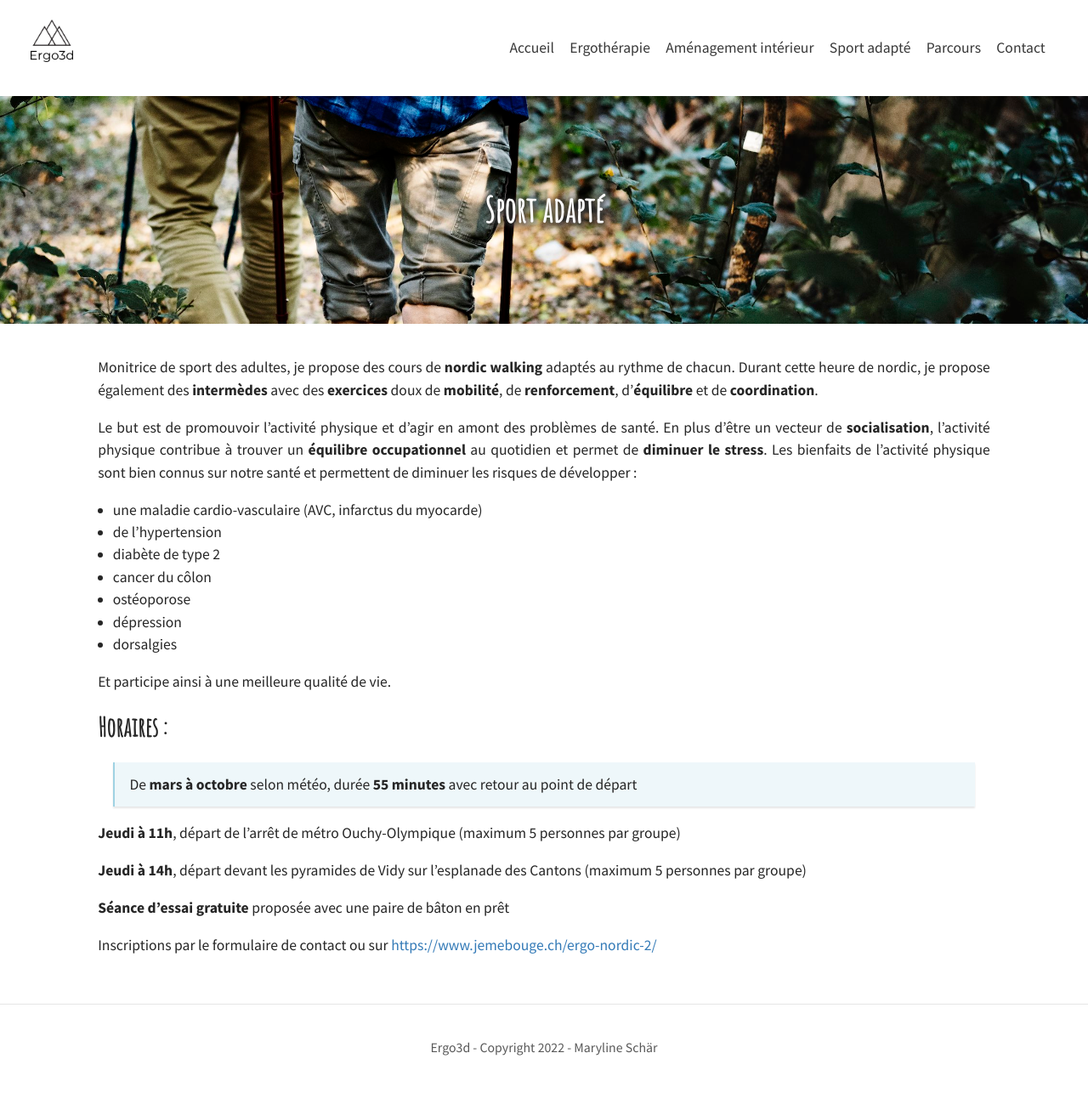
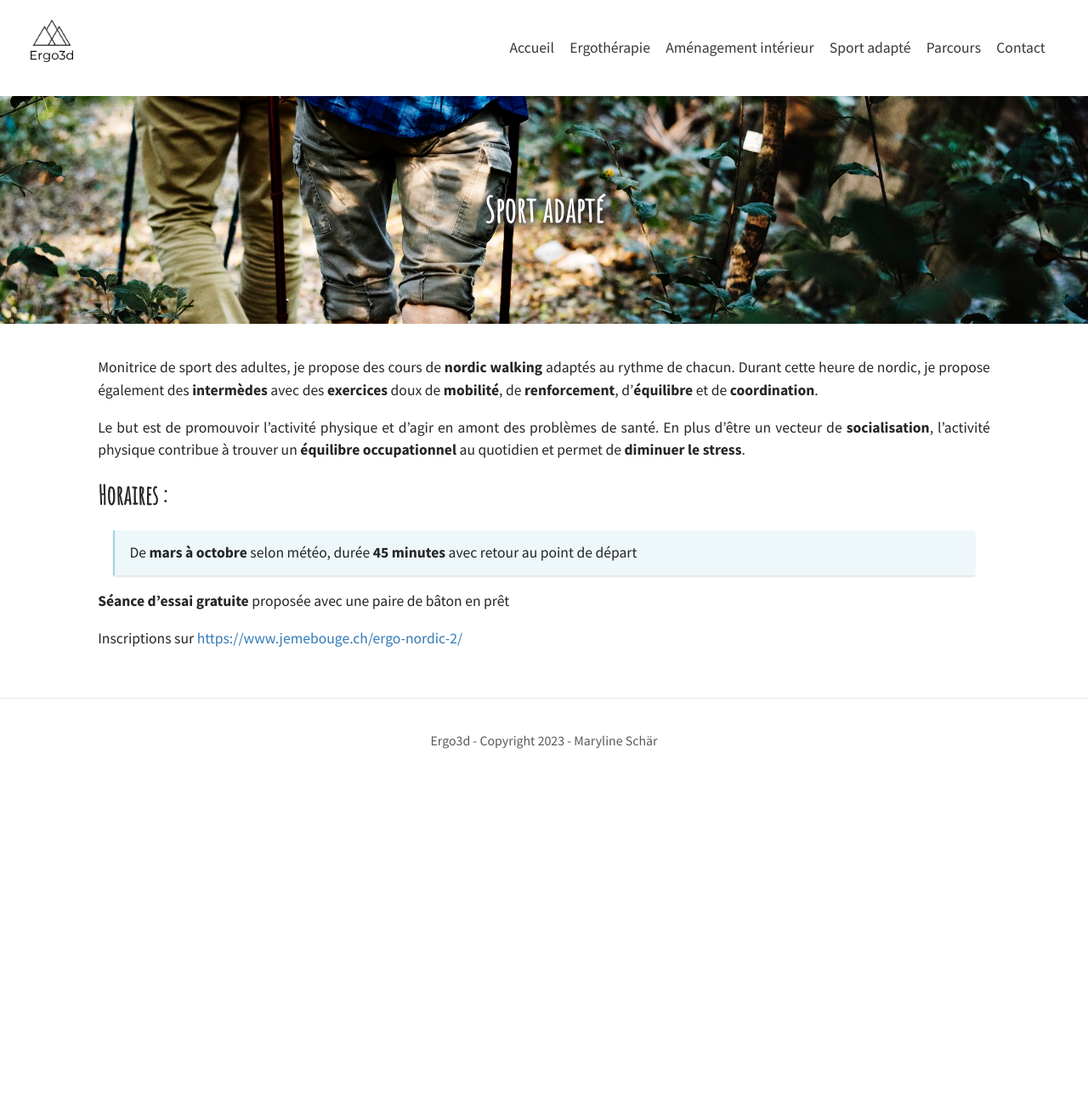
Before and after one commit to marschar/marschar.github.io, a Jekyll site: the page built from pages/sport-adapte.markdown, in a window 1280 px wide. Shown: the whole page at 85% size. Built offline with Jekyll 4.4.1, drawn with Linux system fonts in a browser that asks for light colours; after the commit the page ends 938 px from its top, so only the background shows below that.

Commit message:
Mise à jour 2023

```diff
--- a/_config.yml
+++ b/_config.yml
@@ -12,7 +12,7 @@
 header_text: Maryline Schär  # Change Blog header text
 header_feature_image: assets/img/pexels/triangular.jpeg
 footer_text: >
-  Ergo3d - Copyright 2022 - Maryline Schär
+  Ergo3d - Copyright 2023 - Maryline Schär
 
 # Blog
 excerpt: true                                           # Or "truncate" (first 250 characters), "false" to disable
--- a/index.markdown
+++ b/index.markdown
@@ -28,4 +28,4 @@ C'est avec plaisir que je mets ma palette de compétences à votre service.
 La santé physique et mentale résultent d’un **équilibre** entre plusieurs facteurs déterminants de la santé. Cet équilibre est sans cesse influencé par notre environnement, nos habitudes, nos occupations et nos relations sociales. Agir sur ces facteurs permet de promouvoir la santé ou d’essayer de la recouvrer.
 
 ## Valeurs :
-L’**écoute, l’empathie et le respect** sont au cœur de ma pratique. La personne est placée au centre du traitement et est considérée comme experte de sa situation. Je mets un point d’honneur à accompagner chacun à retrouver sa capacité d’agir et sa place dans la société.
+L’**écoute, l’empathie et le respect** sont au cœur de ma pratique. La personne est placée au centre du traitement et est considérée comme experte de sa situation.
--- a/pages/ergotherapie.markdown
+++ b/pages/ergotherapie.markdown
@@ -7,7 +7,7 @@ feature-img: "assets/img/feature-img/ergo.jpg"
 order: 2
 ---
 
-Je propose des traitements à **domicile** ainsi que sur le lieu de travail ou de loisirs à **Lausanne** et au centre-ville de **Vevey**.
+Je propose des traitements à **domicile** ainsi que sur le lieu de travail ou de loisirs à **Lausanne**.
 Mes prestations s’adressent à toute personne adulte souffrant d’atteintes cérébrales ou de séquelles neurologiques du type **AVC, traumatisme crânio-cérébral, maladie de Parkinson, démences et de pathologies liées à l’âge**.
 
 ## Prestations
--- a/pages/portrait.markdown
+++ b/pages/portrait.markdown
@@ -30,7 +30,8 @@ C'est pourquoi, j’ai décidé de me former en tant que **monitrice de sport de
 - Rééducation par la contrainte induite et thérapie du miroir, Mulhouse, 2016
 - Gestion positive des conflits -communication non violente, Lausanne 2017
 - Prise en charge des patients cérébrolésés présentant des troubles cognitifs et comportements « chroniques », Lausanne, 2021
-- Neuropsychologie et personne âgée, Lausanne, 2022
+- Le bilan neuropsychologique chez la personne âgée; pistes d'intervention à partir du potentiel de la personne, Lausanne, 2022
+- Formation en gestion de l'énergie pour des patients souffrant de fatigue chronique, Lausanne, 2022
 
 ### Aménagement de l’espace :
 
--- a/pages/sport-adapte.markdown
+++ b/pages/sport-adapte.markdown
@@ -10,25 +10,11 @@ order: 4
 Monitrice de sport des adultes, je propose des cours de **nordic walking** adaptés au rythme de chacun. Durant cette heure de nordic, je propose également des **intermèdes** avec des **exercices** doux de **mobilité**, de **renforcement**, d’**équilibre** et de **coordination**.
 
 Le but est de promouvoir l’activité physique et d’agir en amont des problèmes de santé. En plus d’être un vecteur de **socialisation**, l’activité physique contribue à trouver un **équilibre occupationnel** au quotidien et permet de **diminuer le stress**.
-Les bienfaits de l’activité physique sont bien connus sur notre santé et permettent de diminuer les risques de développer :
-- une maladie cardio-vasculaire (AVC, infarctus du myocarde)
-- de l’hypertension
-- diabète de type 2
-- cancer du côlon
-- ostéoporose
-- dépression
-- dorsalgies
-
-Et participe ainsi à une meilleure qualité de vie.
 
 ## Horaires :
 
-> De **mars à octobre** selon météo, durée **55 minutes** avec retour au point de départ
-
-**Jeudi à 11h**, départ de l’arrêt de métro Ouchy-Olympique (maximum 5 personnes par groupe)
-
-**Jeudi à 14h**, départ devant les pyramides de Vidy sur l'esplanade des Cantons (maximum 5 personnes par groupe)
+> De **mars à octobre** selon météo, durée **45 minutes** avec retour au point de départ
 
 **Séance d'essai gratuite** proposée avec une paire de bâton en prêt
 
-Inscriptions par le formulaire de contact ou sur [https://www.jemebouge.ch/ergo-nordic-2/](https://www.jemebouge.ch/ergo-nordic-2/)
+Inscriptions sur [https://www.jemebouge.ch/ergo-nordic-2/](https://www.jemebouge.ch/ergo-nordic-2/)
```
Also changed, not shown: pages/amenagement-d-interieur.markdown (+0 -15 lines).
